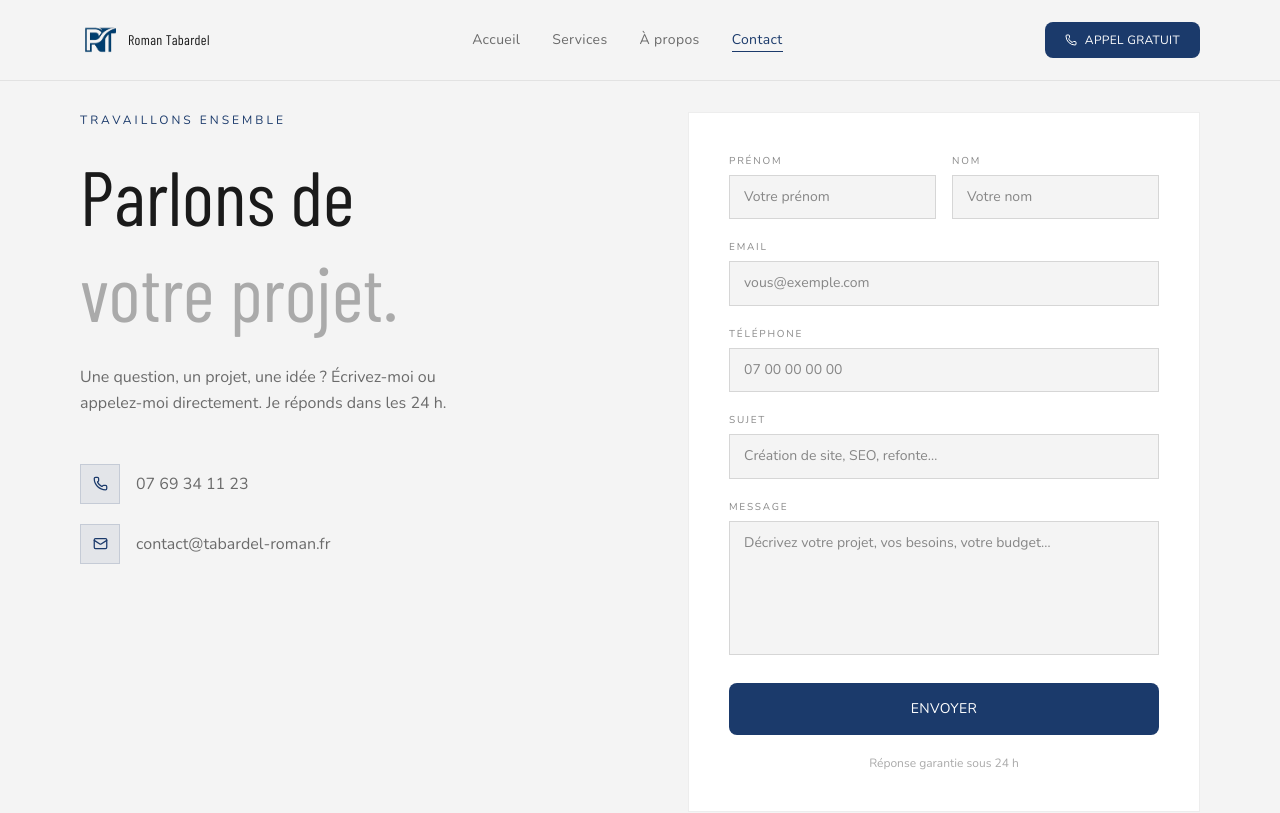
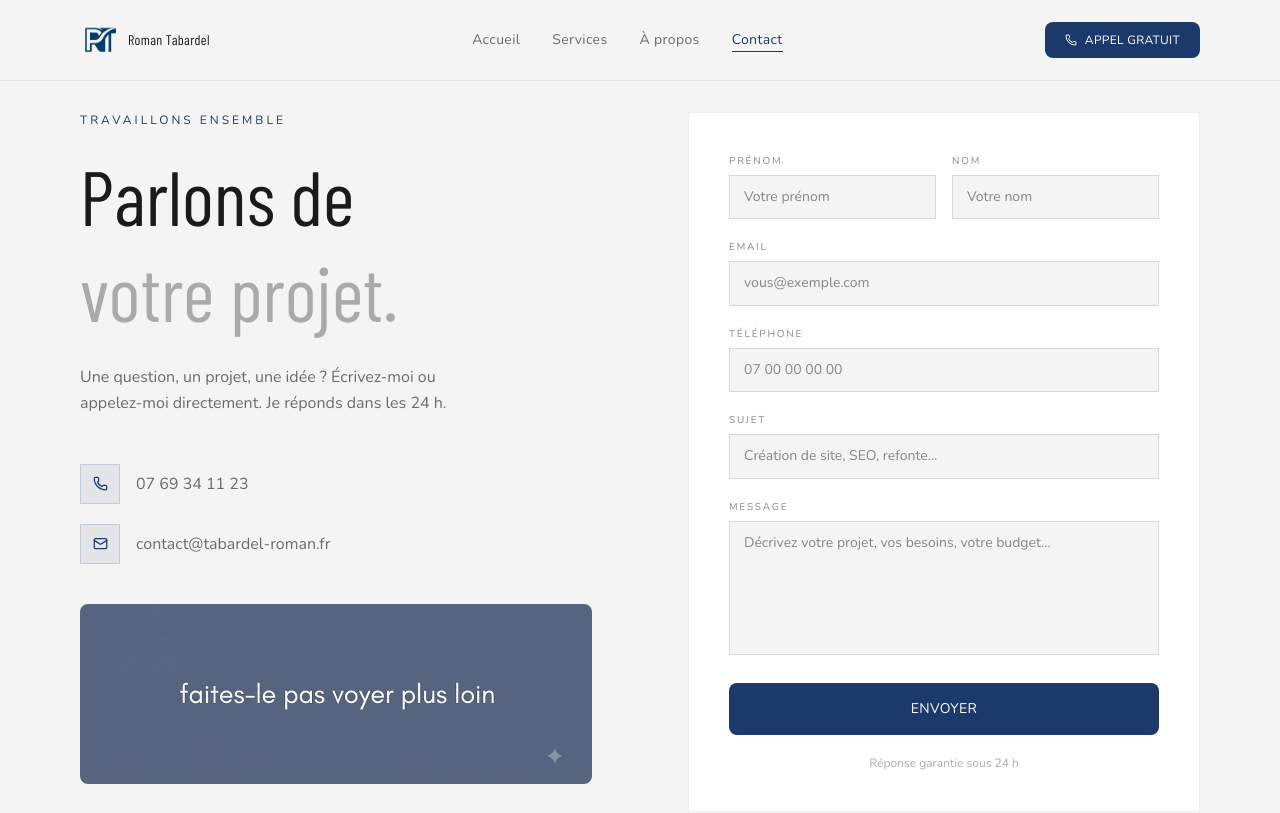
Before and after one commit to tabardelroman2006-a11y/tabardel-roman, a Next.js app: page /contact in a window 1280 px wide. Shown: the top 813 px of the page. Built offline with nearby package versions, Linux system fonts and the light colour scheme; a web font is replaced by a local one.

Commit message:
style: bannière contact sous l'email, légèrement transparente

```diff
--- a/src/app/contact/page.tsx
+++ b/src/app/contact/page.tsx
@@ -1,5 +1,6 @@
 import type { Metadata } from 'next'
 import { Phone, Mail } from 'lucide-react'
+import Image from 'next/image'
 import { ContactForm } from '@/components/sections/ContactForm'
 
 export const metadata: Metadata = {
@@ -47,6 +48,18 @@ export default function ContactPage() {
               </a>
 
             </div>
+
+            {/* Banner */}
+            <div className="mt-10 rounded-lg overflow-hidden" style={{ opacity: 0.75 }}>
+              <Image
+                src="/images/contact-banner.jpg"
+                alt=""
+                width={560}
+                height={180}
+                className="w-full object-cover"
+                style={{ maxHeight: 180 }}
+              />
+            </div>
           </div>
 
           {/* Form */}
```
Also changed, not shown: public/images/contact-banner.jpg (added).
